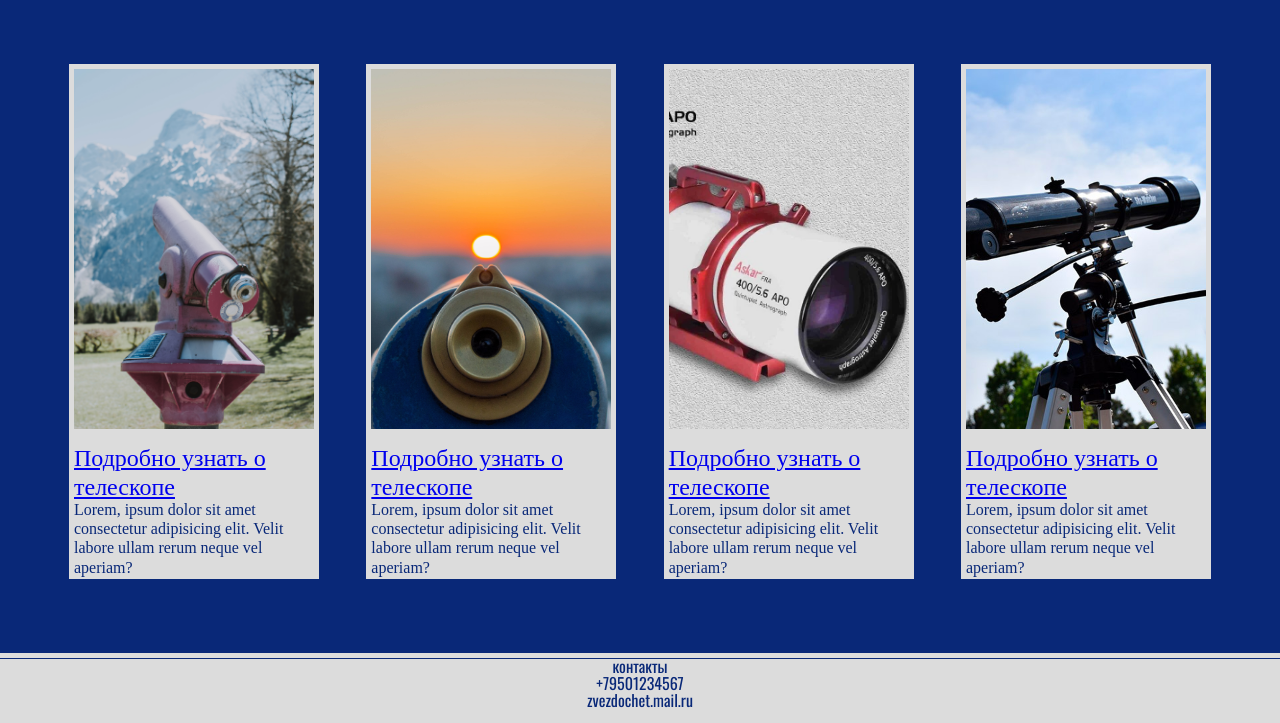
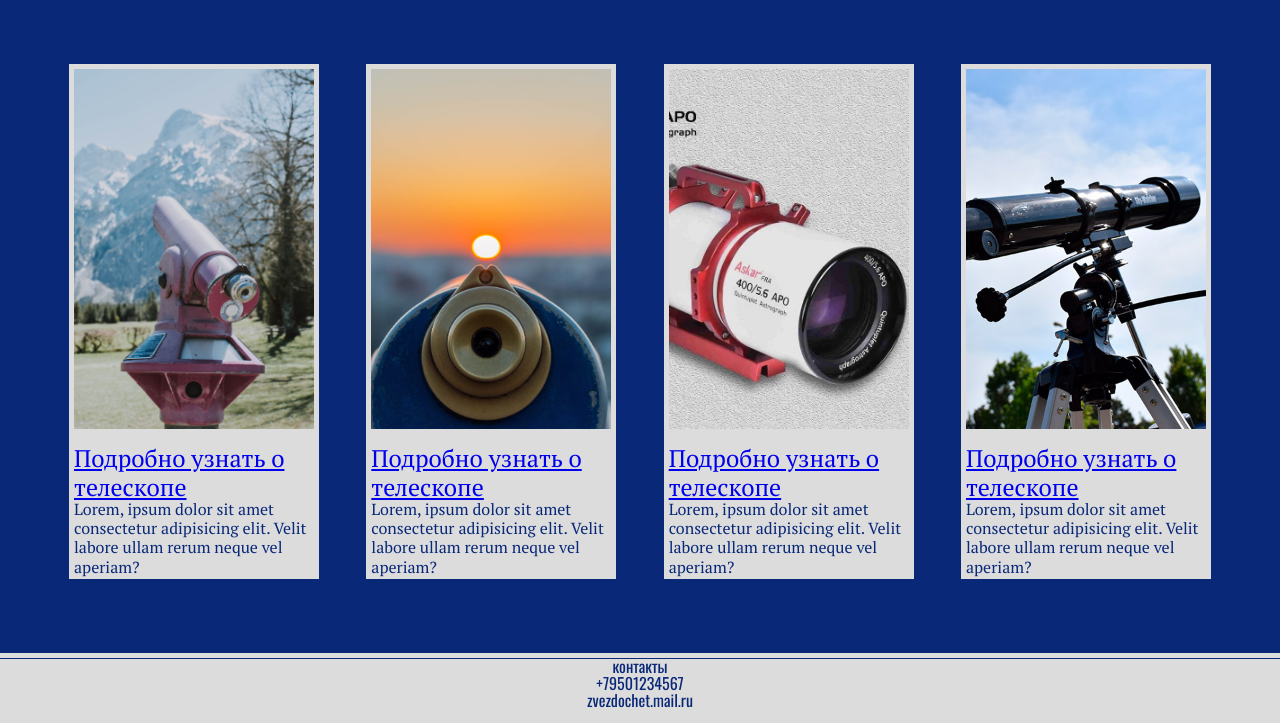
Before and after one commit to Vlada-WoodyChick/telescope-synergy, a website: page index.html in a window 1280 px wide. Shown: the part 77-800 px from the top of the page. Drawn offline with nearby package versions, Linux system fonts and the light colour scheme; files whose address does not match are found by name.

Commit message:
site version 3

```diff
--- a/css/main_css/style.css
+++ b/css/main_css/style.css
@@ -145,7 +145,8 @@ body {
 .main__box {
     width: 100%;
     height: auto;
-    overflow: hidden;
+    overflow: auto;
+    font-family: PTSerif;
 }
 .main__contanier {
     width: 90%;
```
